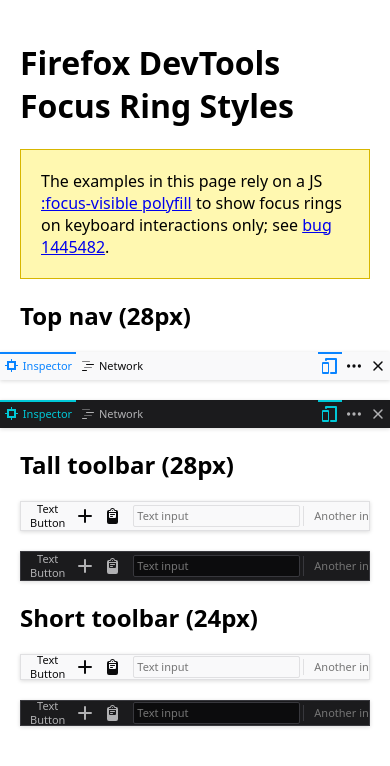
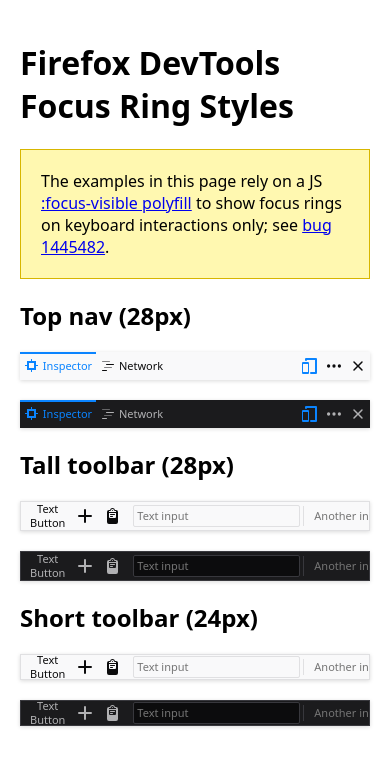
Before and after one commit to fvsch/devtools-focusring, a plain HTML site: page index.html in a window 390 px wide. Drawn offline with Linux system fonts and the light colour scheme.

Commit message:
Eliminates full width simulation Moved back border from .toolbar to .example-box and gives toolbox a border:0 so :hover stills taking full height :focus color to blue Removes .toolbox .active border from icons buttons with no text

```diff
--- a/index.html
+++ b/index.html
@@ -30,13 +30,13 @@
     </button>
   </div>
   <div class="toolbar-group toolbar-group--end">
-    <button class="toolbar-button active" title="Responsive Design Mode (Ctrl+Shift+M)">
+    <button class="toolbar-button command-button active" title="Responsive Design Mode (Ctrl+Shift+M)">
       <svg><use xlink:href="icons.svg#rdm"></use></svg>
     </button>
-    <button class="toolbar-button" title="Customize Developer Tools and Get Help">
+    <button class="toolbar-button command-button"  title="Customize Developer Tools and Get Help">
       <svg><use xlink:href="icons.svg#options"></use></svg>
     </button>
-    <button class="toolbar-button" title="Close Developer Tools">
+    <button class="toolbar-button command-button" title="Close Developer Tools">
       <svg><use xlink:href="icons.svg#close"></use></svg>
     </button>
   </div>
@@ -55,13 +55,13 @@
     </button>
   </div>
   <div class="toolbar-group toolbar-group--end">
-    <button class="toolbar-button active" title="Responsive Design Mode (Ctrl+Shift+M)">
+    <button class="toolbar-button command-button active" title="Responsive Design Mode (Ctrl+Shift+M)">
       <svg><use xlink:href="icons.svg#rdm"></use></svg>
     </button>
-    <button class="toolbar-button" title="Customize Developer Tools and Get Help">
+    <button class="toolbar-button command-button" title="Customize Developer Tools and Get Help">
       <svg><use xlink:href="icons.svg#options"></use></svg>
     </button>
-    <button class="toolbar-button" title="Close Developer Tools">
+    <button class="toolbar-button command-button" title="Close Developer Tools">
       <svg><use xlink:href="icons.svg#close"></use></svg>
     </button>
   </div>
--- a/style.css
+++ b/style.css
@@ -160,15 +160,7 @@
 
 .toolbox {
   --toolbar-height: 28px;
-  margin-left:  calc(-50vw + 380px); /* escaping of body */
-  margin-right: calc(-50vw + 380px);
-  width: 100vw;
   border:0;
-}
-@media screen and (max-width:800px) {
-  .toolbox{
-    margin-left:-20px;
-  }
 }
 .toolbox .toolbar-group{
   flex-grow: 1;
@@ -187,7 +179,7 @@
 .active {
   color: var(--theme-toolbar-selected-color);
 }
-.active::before {
+:not(.command-button).active::before {
   content: "";
   outline: 2px solid var(--theme-toolbar-selected-color);
   display: block;
--- a/variables.css
+++ b/variables.css
@@ -75,8 +75,8 @@
   --theme-toolbar-background: var(--grey-85);
   --theme-toolbar-color: var(--grey-40);
   --theme-toolbar-hover: var(--grey-70);
-  --theme-focus-outline-primary-color: var(--teal-60);
-  --theme-focus-outline-secondary-color: var(--teal-70);
+  --theme-focus-outline-primary-color: var(--blue-50);
+  --theme-focus-outline-secondary-color: var(--blue-40);
   --theme-toolbar-selected-color: var(--theme-focus-outline-primary-color);
 
   --input-color: var(--grey-10);
```
